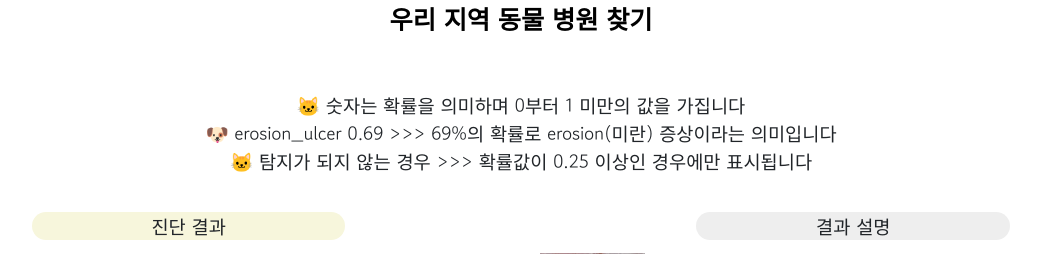
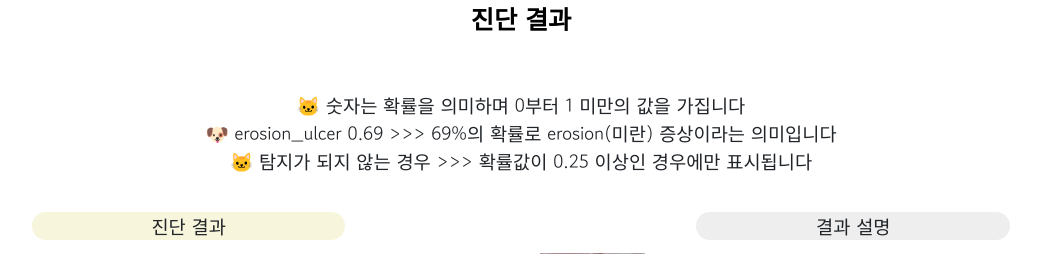
Before and after one commit to kkkimsuji/pet_disease, a Flask app: template templates/result.html in a window 1280 px wide. Shown: the part 76-330 px from the top of the page, without its empty margins (125-1166 px from the left). Run offline with Flask 3, Linux system fonts and the light colour scheme; the template is opened without the code that fills it, so the values that code supplies are empty; some libraries are stand-ins or nearby versions; some web fonts are replaced.

Commit message:
Update result.html

```diff
--- a/templates/result.html
+++ b/templates/result.html
@@ -18,7 +18,7 @@
     <div class="grid text-center">
         <div class="row">
             <div class="col">
-                <h3><strong>우리 지역 동물 병원 찾기</strong></h3><br>
+                <h3><strong>진단 결과</strong></h3><br>
                 <p>🐱 숫자는 확률을 의미하며 0부터 1 미만의 값을 가집니다
 		<br>🐶 erosion_ulcer 0.69 >>> 69%의 확률로 erosion(미란) 증상이라는 의미입니다
 		<br>🐱 탐지가 되지 않는 경우 >>> 확률값이 0.25 이상인 경우에만 표시됩니다</p>
```
